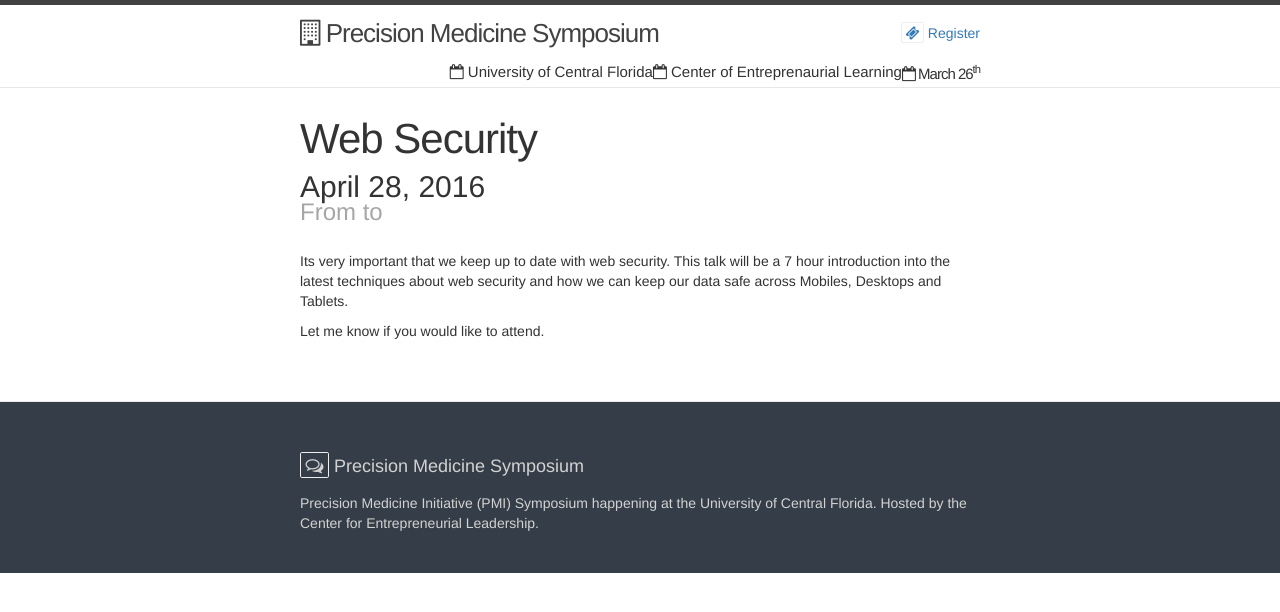
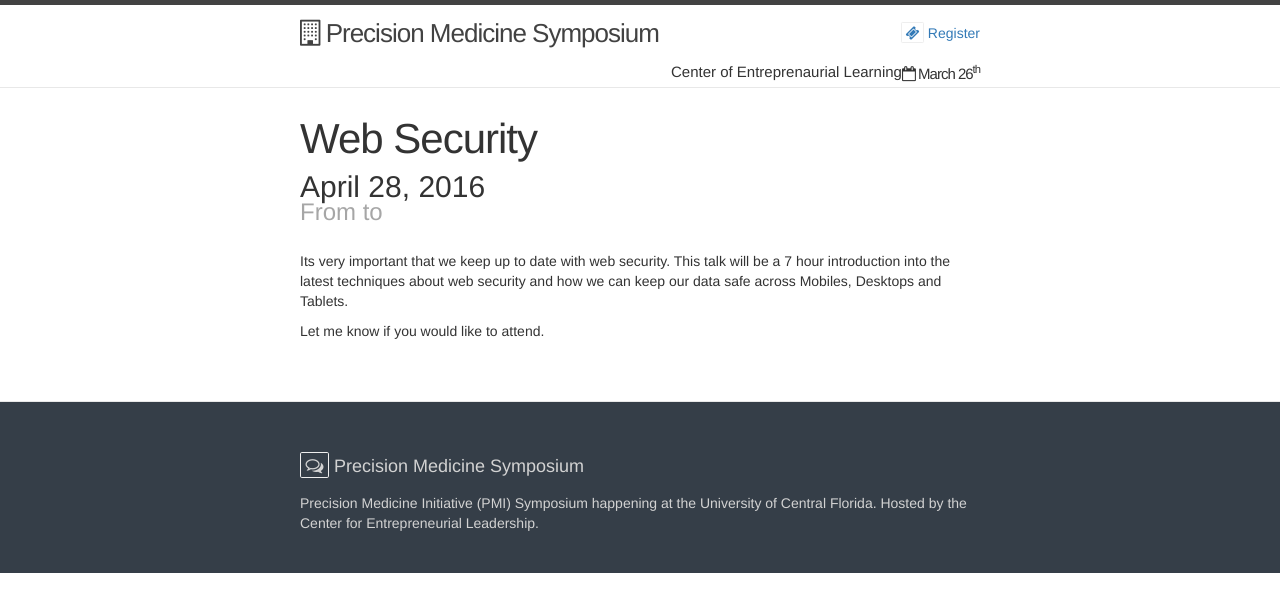
Before and after one commit to dhillonv10/pmi, a Jekyll site: the page built from _posts/2016-04-28-web-security.md, in a window 1280 px wide. Shown: the top 612 px of the page. Built offline with Jekyll 4.4.1, drawn with Linux system fonts in a browser that asks for light colours; nearby versions of some CDN libraries.

```diff
--- a/_includes/header.html
+++ b/_includes/header.html
@@ -12,9 +12,8 @@
 
   <div class="wrapper">
 
-    <span class="site-title-info"><i class="fa fa-calendar-o"></i> March 26<sup>th</sup></span>
-    <span class="site-title-info2"><i class="fa fa-calendar-o"></i> Center of Entreprenaurial Learning</span>
-    <span class="site-title-info2"><i class="fa fa-calendar-o"></i> University of Central Florida</span>
+    <p class="site-title-info"><i class="fa fa-calendar-o"></i> March 26<sup>th</sup></p>
+    <p class="site-title-info2"> Center of Entreprenaurial Learning</p>
 
   </div>
 
```
